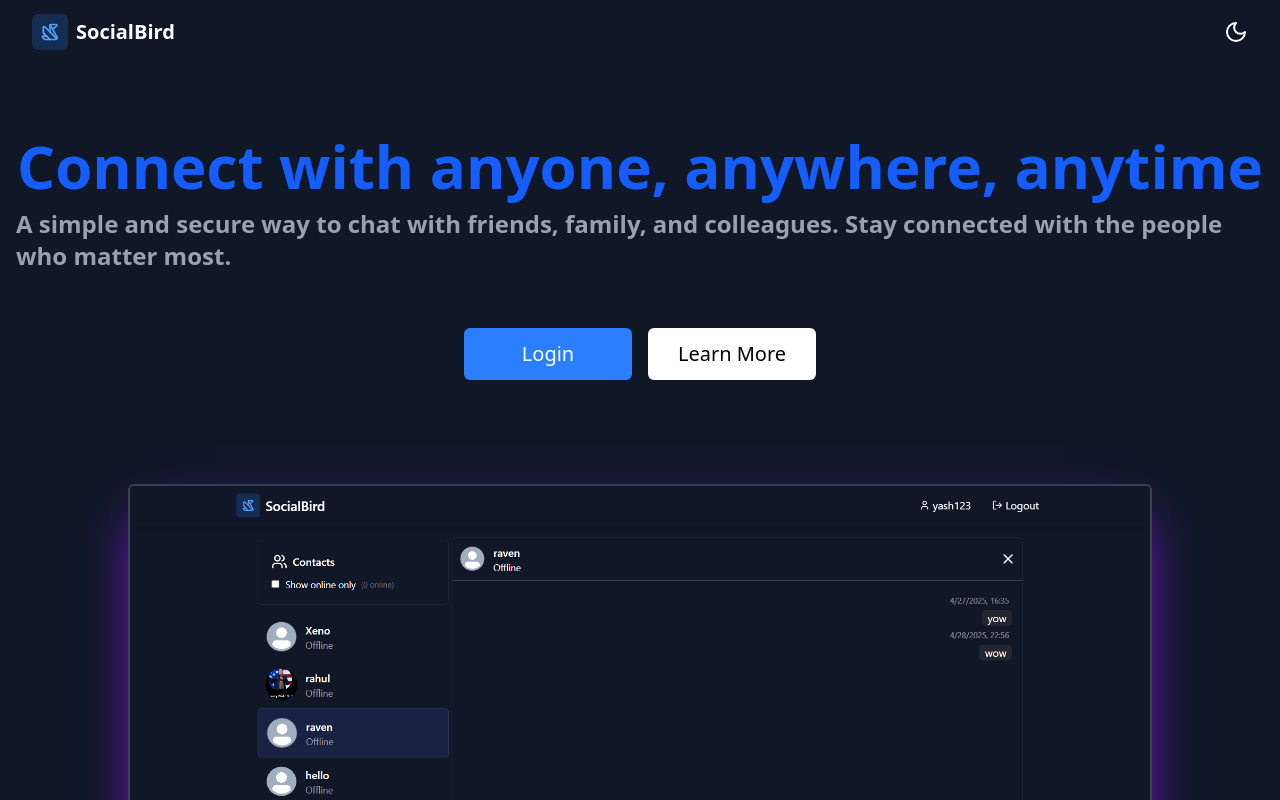
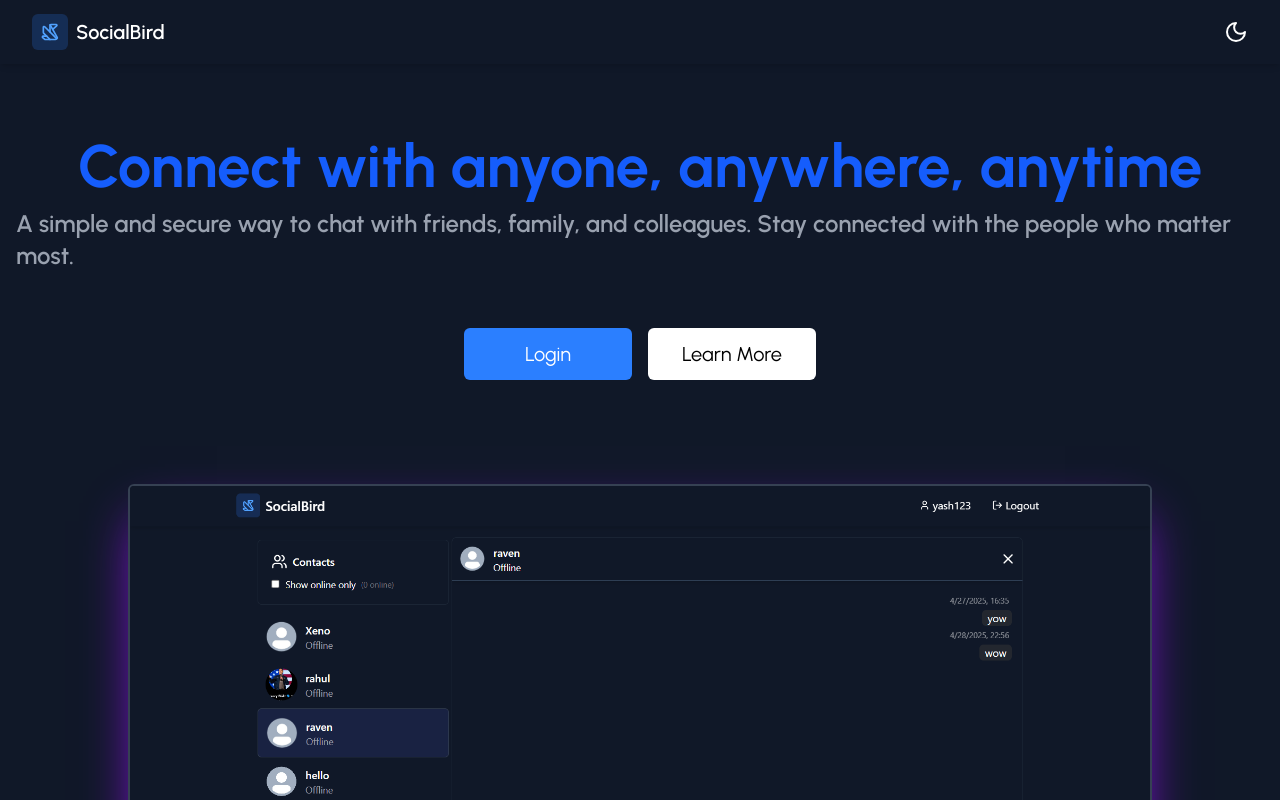
Before and after one commit to Yashxp1/SocialBird, a React (Vite) app in the folder client/: page / in a window 1280 px wide. Shown: the top 800 px of the page. Built offline with nearby package versions, Linux system fonts and the light colour scheme; no server answers.

Commit message:
add custom font

```diff
--- a/client/src/App.tsx
+++ b/client/src/App.tsx
@@ -31,7 +31,7 @@
   return (
     <>
       <ThemeProvider>
-        <div className="text-white">
+        <div className="text-white font-urbanist">
           <Navbar />
           <Routes>
             <Route path="/" element={authUser ? <Home /> : <Landing />} />
--- a/client/src/index.css
+++ b/client/src/index.css
@@ -1,7 +1,12 @@
+@import url('https://fonts.googleapis.com/css2?family=Urbanist:ital,wght@0,100..900;1,100..900&display=swap');
+
 @import "tailwindcss";
-
 /* @custom-variant dark (&:where(.dark, .dark *)); */
 @custom-variant dark (&:where(.dark, .dark *));
+
+@theme {
+  --font-urbanist: "Urbanist", sans-serif;
+}
 
 ::-webkit-scrollbar {
   width: 8px;
```
